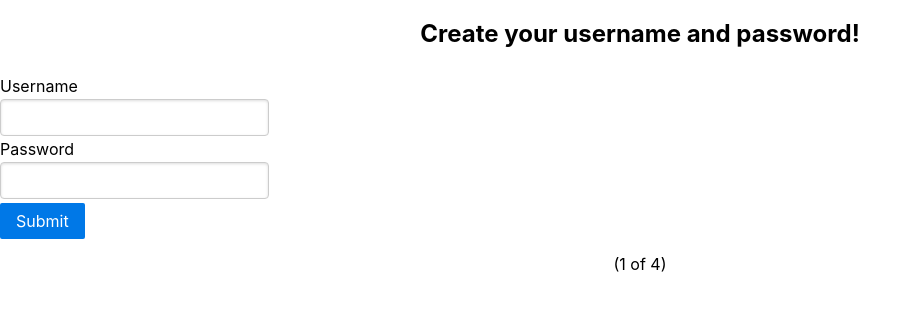
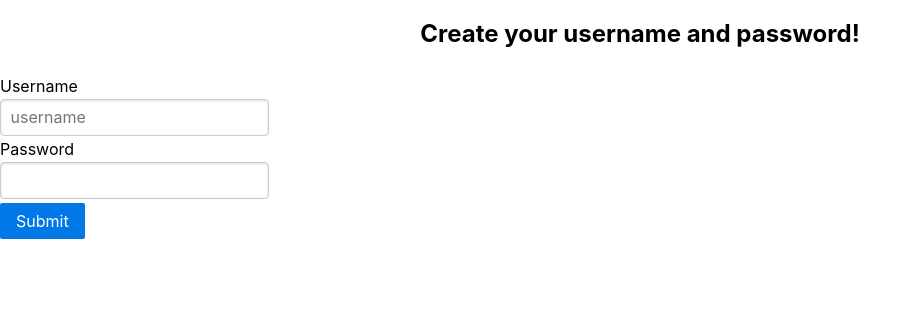
Before and after one commit to davidcbalsley/final-project, a React (Create React App) app in the folder client/: page /ClientCreateLogin in a window 1280 px wide. Shown: the top 310 px of the page, without its empty margins (0-921 px from the left). Built offline with nearby package versions, Linux system fonts and the light colour scheme.

Commit message:
updating ClientCreateLogin to use components, track entered values, and respond to submit

```diff
--- a/client/src/App.js
+++ b/client/src/App.js
@@ -2,6 +2,7 @@ import React from "react";
 import { BrowserRouter as Router, Route, Switch } from "react-router-dom";
 import Home from "./pages/Home";
 import ClientCreateLogin from "./pages/ClientCreateLogin";
+import ClientEnterPersonalInfo from "./pages/ClientEnterPersonalInfo";
 import ClientCreateNameAndAddress from "./pages/ClientCreateNameAndAddress";
 import ClientEnterNumPeopleByAge from "./pages/ClientEnterNumPeopleByAge";
 import ClientCreateLicensePlates from "./pages/ClientCreateLicensePlates";
@@ -19,6 +20,7 @@ function App() {
         <Switch>
           <Route exact path="/" component={Home} />
           <Route exact path="/ClientCreateLogin" component={ClientCreateLogin} />
+          <Route exact path="/ClientEnterPersonalInfo" component={ClientEnterPersonalInfo} />
           <Route exact path="/ClientCreateNameAndAddress" component={ClientCreateNameAndAddress} />
           <Route exact path="/ClientEnterNumPeopleByAge" component={ClientEnterNumPeopleByAge} />
           <Route exact path="/ClientCreateLicensePlates" component={ClientCreateLicensePlates} />
--- a/client/src/pages/ClientCreateLogin.js
+++ b/client/src/pages/ClientCreateLogin.js
@@ -1,21 +1,57 @@
-import React from "react";
+import React, { useState } from "react";
+import Button from "../components/Button";
+import { useHistory } from "react-router-dom";
+import Pagetitle from "../components/Pagetitle";
+import StackedFormWrapper from "../components/StackedFormWrapper";
 
 function ClientCreateLogin() {
+    const [username, setUsername] = useState();
+    const [password, setPassword] = useState();
+
+    // Use this to redirect user to new pages
+    let history = useHistory();
+
+    const handleSubmit = e => {
+        e.preventDefault();
+        console.log("username is " + username);
+        console.log("password is " + password);
+
+        // David! At this point, make call to api to create login credentials with username and password
+        // If successful, navigate to page where we collect user's info
+        /*
+        API.createLogin(username, password)
+          .then()
+          .catch()
+        */
+        history.push("/ClientEnterPersonalInfo");
+
+      };
+
     return (
         <div className="content">
             {/* Home page title */}
-            <h2 className="content-head" style={{ textAlign: "center" }}>Create your username and password!</h2>
+            <Pagetitle>Create your username and password!</Pagetitle>
 
-            <form class="pure-form pure-form-stacked">
+            <StackedFormWrapper onSubmit={handleSubmit}>
                 <fieldset>
                     <label for="new-username">Username</label>
-                    <input type="text" id="new-username" />
+                    <input
+                        type="text"
+                        id="new-username"
+                        placeholder="username"
+                        onChange={event => setUsername(event.target.value)}
+                    />
                     <label for="new-password">Password</label>
-                    <input type="password" id="new-password" />
-                    <button type="submit" class="pure-button pure-button-primary">Submit</button>
-                    <p style={{ textAlign: "center" }}>(1 of 4)</p>
+                    <input
+                        type="password"
+                        id="new-password"
+                        onChange={event => setPassword(event.target.value)}
+                    />
+                    <Button>
+                        Submit
+                    </Button>
                 </fieldset>
-            </form>
+            </StackedFormWrapper>
         </div>
     );
 }
--- /dev/null
+++ b/client/src/pages/ClientEnterPersonalInfo.js
@@ -0,0 +1,7 @@
+import React from "react";
+
+function ClientEnterPersonalInfo() {
+    return (<h3>Nothing yet</h3>);
+}
+
+export default ClientEnterPersonalInfo;
--- a/client/src/pages/Home.js
+++ b/client/src/pages/Home.js
@@ -58,14 +58,16 @@ function Home() {
                   type="text"
                   id="username"
                   placeholder="username"
-                  onChange={(event) => setUsername(event.target.value)} />
+                  onChange={event => setUsername(event.target.value)} />
                 <label for="password">Password</label>
                 <input
                   type="password"
                   id="password"
                   placeholder="password"
-                  onChange={(event) => setPassword(event.target.value)}/>
-                <button type="submit" className="pure-button pure-button-primary">Sign in</button>
+                  onChange={event => setPassword(event.target.value)}/>
+                <Button>
+                  Sign in
+                </Button>
               </fieldset>
             </StackedFormWrapper>
           </GridHalfScreen>
```
